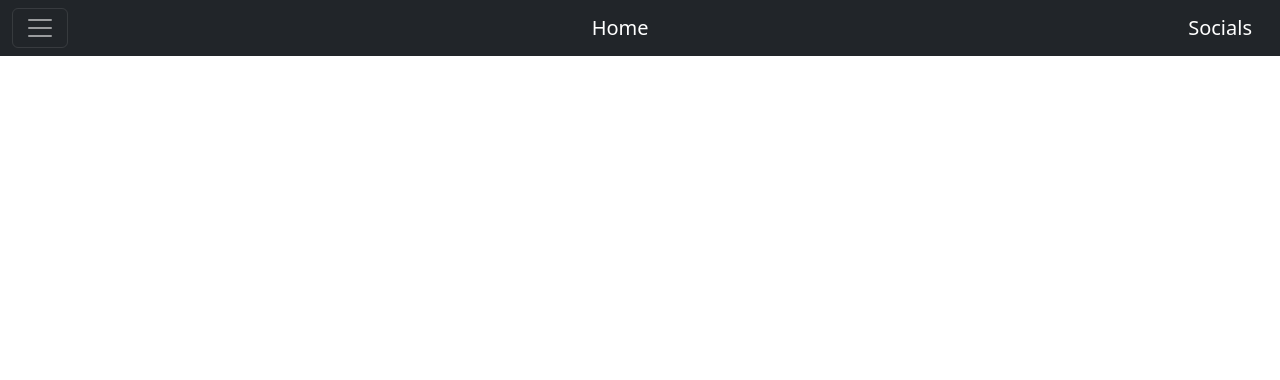
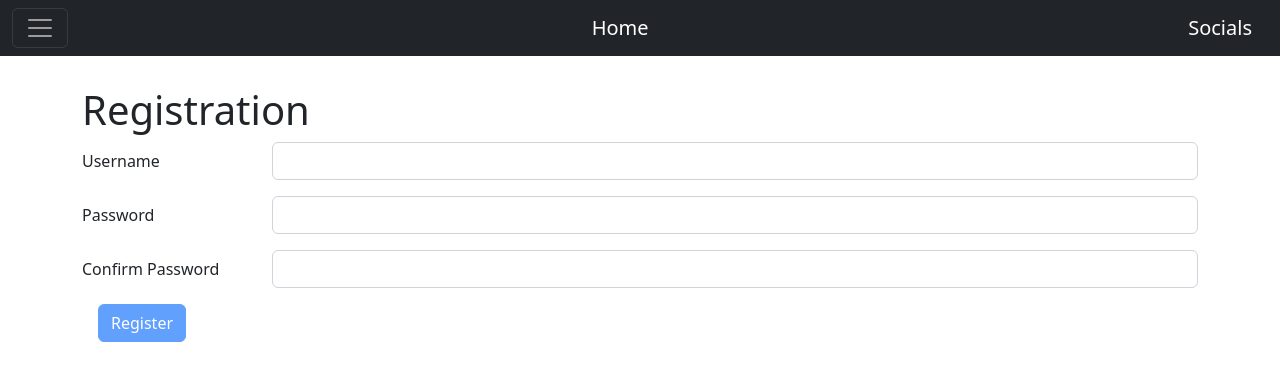
Before and after one commit to HakaseKorin/plan-to-plate-front, a React (Create React App) app: page /registration in a window 1280 px wide. Before the commit this address had no page. Shown: the top 380 px of the page. Built offline with nearby package versions, Linux system fonts and the light colour scheme.

Commit message:
adds registration page + func

```diff
--- a/src/App.js
+++ b/src/App.js
@@ -8,6 +8,7 @@ import RecipeForm from './components/recipeForm';
 import 'react-toastify/dist/ReactToastify.css'
 import './App.css';
 import Login from './components/login';
+import Registration from './components/registration';
 
 class App extends Component {
   render() {
@@ -17,7 +18,8 @@ class App extends Component {
         <TopBar />
         <main className='container'>
           <Routes>
-            <Route path='/login'element={<Login />} />
+            <Route path='/registration' element={<Registration />} />
+            <Route path='/login' element={<Login />} />
             <Route path='/recipes/new' element={<RecipeForm />}/>
             <Route path='/recipes' element={<Recipes/>} />
             <Route path='/' element={<NotFound/>} />
--- /dev/null
+++ b/src/components/registration.jsx
@@ -0,0 +1,55 @@
+import Form from "./common/form";
+import Joi from 'joi-browser'
+
+class Registration extends Form {
+    constructor(props) {
+        super(props)
+    }
+
+    state = {
+        data: {
+            username: "",
+            password: "",
+            confirm: ""
+        },
+        errors: {}
+    }
+
+    schema = {
+        username: Joi.string(),
+        password: Joi.string(),
+        confirm: Joi.string(),
+    }
+
+    doSubmit() {
+        // const errors = {...this.state.errors}
+        // const errorMessage = this.validatePassword();
+        // if (errorMessage) errors["password"] = errorMessage;
+        // else delete errors["password"]
+
+        const data = {...this.state.data}
+        console.log(data);
+        // this.setState({errors})
+    }
+
+    render() {
+        return (
+            <div>
+                <h1>Registration</h1>
+                <form onSubmit={this.handleSubmit}>
+                    {this.renderInput("username", "Username")}
+                    {this.renderInput("password", "Password", "password")}
+                    {this.renderInput("confirm", "Confirm Password", "password")}
+                    {this.renderButton("Register")}
+                </form>
+            </div>
+        );
+    }
+
+    validatePassword() {
+        return this.state.data.password === this.state.data.confirm ?
+             null : "The entered passwords do not match"
+    }
+}
+
+export default Registration;
--- a/src/components/topBar.jsx
+++ b/src/components/topBar.jsx
@@ -37,8 +37,12 @@ class TopBar extends Component {
                     <Offcanvas.Body>
                         Some text as placeholder. In real life you can have the elements you
                         have chosen. Like, text, images, lists, etc.
-
-                        <Link to='/login'>Login</Link>
+                        <div>
+                            <Link className='btn btn-primary my-3' to='/login'>Login</Link>
+                        </div>
+                        <div>
+                            <Link className='btn btn-primary my-3' to='/registration'>Register</Link>
+                        </div>
                     </Offcanvas.Body>
                 </Offcanvas>
             </React.Fragment>
```
